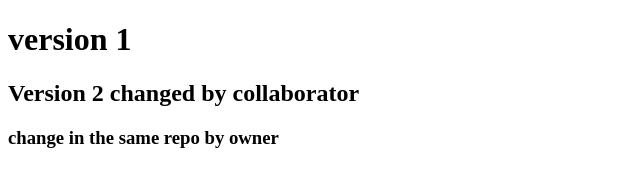
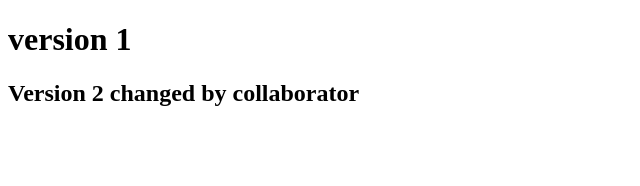
Before and after one commit to usmangcuf/project1, a plain HTML site: page index.html in a window 1280 px wide. Shown: the whole page, without its empty margins (0-640 px from the left). Drawn offline with Linux system fonts and the light colour scheme.

Commit message:
Revert "version3 modified by origional owner"
This reverts commit 5f8fc3f8dbf128ca8e00408eab829e1b74d70327.

i want to go back one previous commit

```diff
--- a/index.html
+++ b/index.html
@@ -8,6 +8,5 @@
 <body>
     <h1>version 1</h1>
     <h2>Version 2 changed by collaborator</h2>
-    <h3>change in the same repo by owner</h3>
 </body>
 </html>
```
